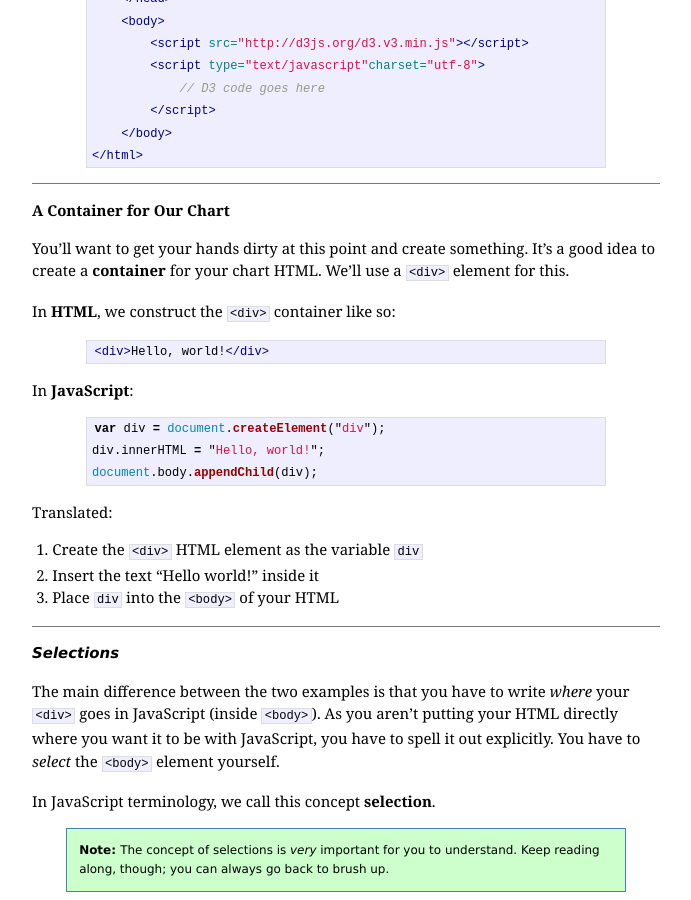
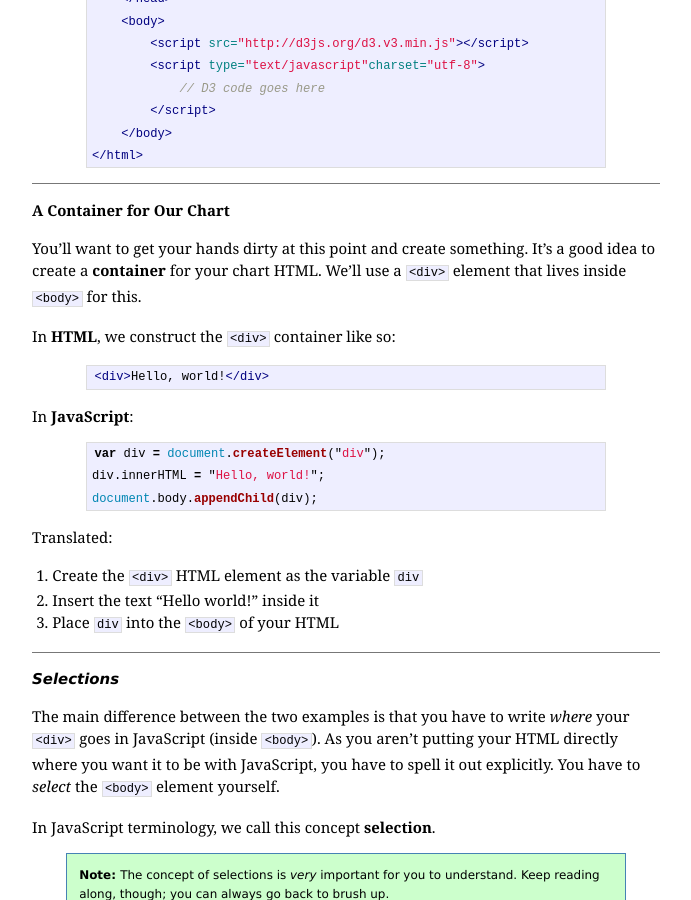
Before and after one commit to ndarville/ndarville.github.io, a Jekyll site: the page built from _posts/2013-11-10-a-bar-chart.markdown, in a window 1280 px wide and 900 px high, scrolled down 1585 px. Shown: the whole window, without its empty margins (294-985 px from the left). Built offline with Jekyll 4.4.1, drawn with Linux system fonts in a browser that asks for light colours; Markdown is read by kramdown in place of the engine named in the settings.

Commit message:
Added <body> to intro language

```diff
--- a/_posts/2013-11-10-a-bar-chart.markdown
+++ b/_posts/2013-11-10-a-bar-chart.markdown
@@ -112,7 +112,7 @@ To make things even easier, [here][template] is a naked template file you can st
 
 <h3 id="container">A Container for Our Chart</h3>
 
-You'll want to get your hands dirty at this point and create something. It's a good idea to create a **container** for your chart HTML. We'll use a `<div>` element for this.
+You'll want to get your hands dirty at this point and create something. It's a good idea to create a **container** for your chart HTML. We'll use a `<div>` element that lives inside `<body>` for this.
 
 In **HTML**, we construct the `<div>` container like so:
 
```
